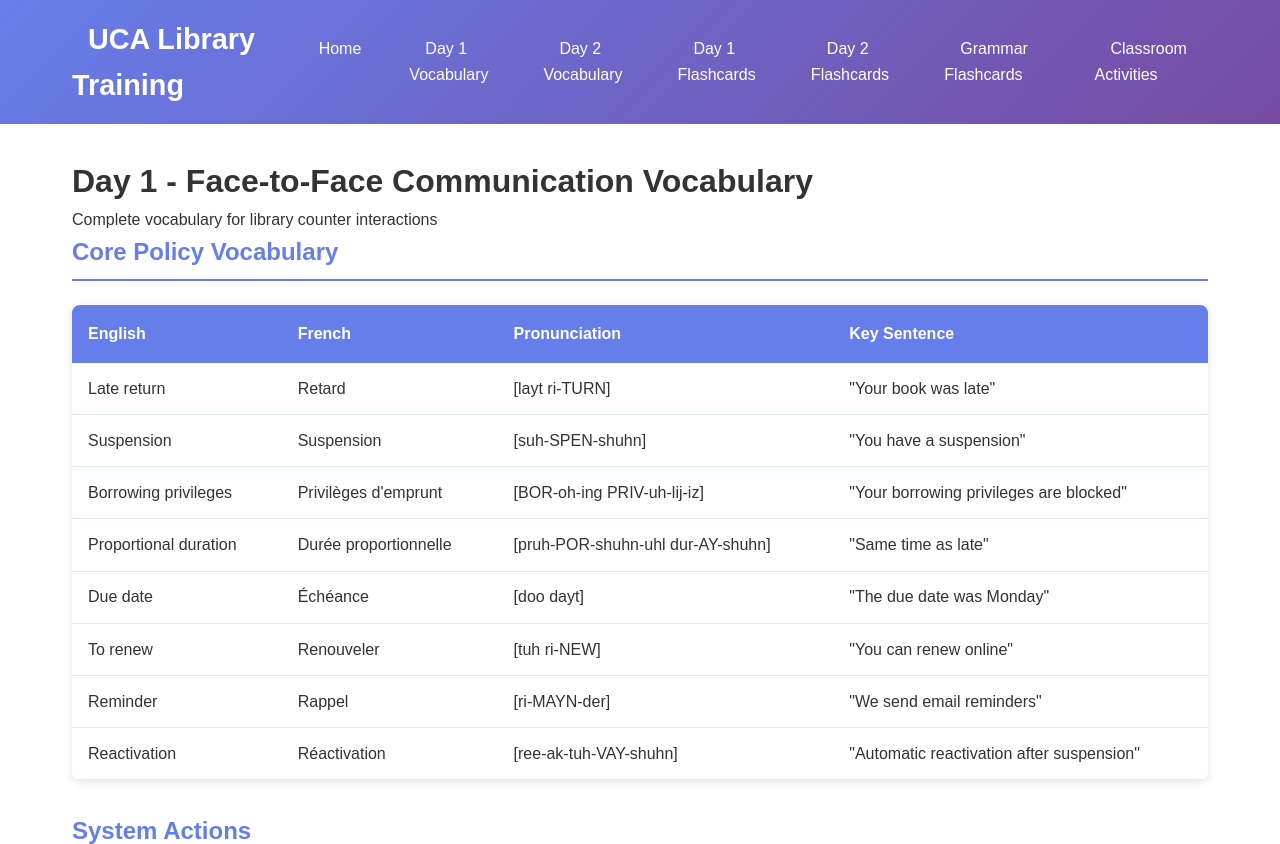
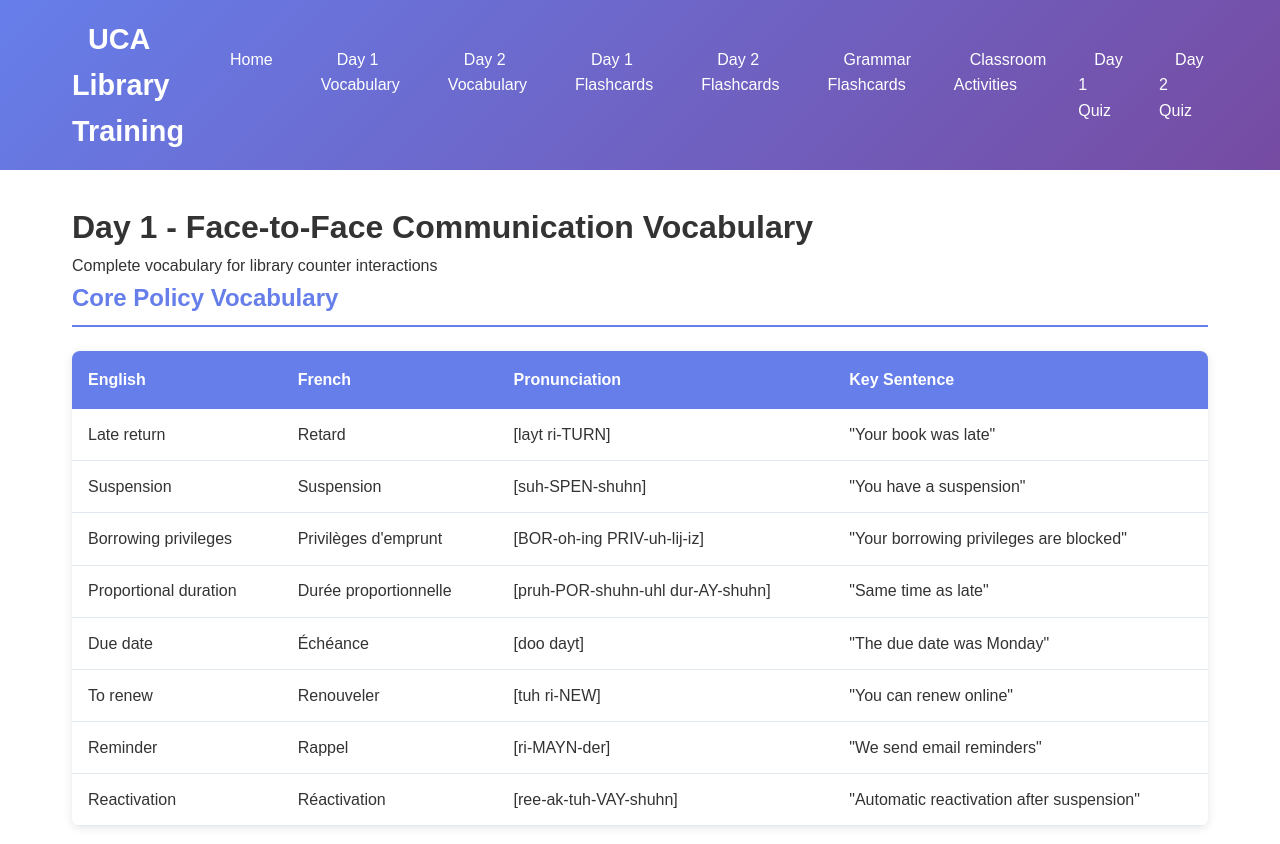
Before and after one commit to TheLanguagesCoach/library-training-materials, a plain HTML site: page day1-vocabulary.html in a window 1280 px wide. Shown: the top 844 px of the page. Drawn offline with Linux system fonts and the light colour scheme.

Commit message:
Update day1-vocabulary.html

```diff
--- a/day1-vocabulary.html
+++ b/day1-vocabulary.html
@@ -19,6 +19,8 @@
                     <li><a href="day2-flashcards.html">Day 2 Flashcards</a></li>
                     <li><a href="grammar-flashcards.html">Grammar Flashcards</a></li>
                     <li><a href="activities.html">Classroom Activities</a></li>
+                    <li><a href="day1-quiz.html">Day 1 Quiz</a></li>
+                    <li><a href="day2-quiz.html" class="active">Day 2 Quiz</a></li>
                 </ul>
             </div>
         </nav>
```
Lines whose indentation alone changed are shown as unchanged.
